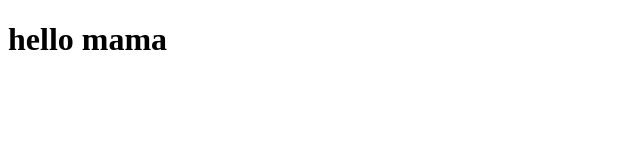
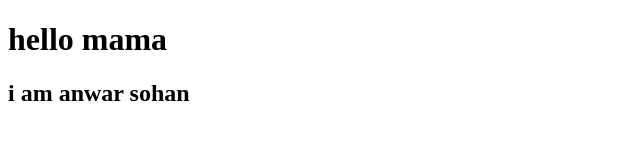
Before and after one commit to Anowar-Hossain/my-first-website, a plain HTML site: page index.html in a window 1280 px wide. Shown: the whole page, without its empty margins (0-640 px from the left). Drawn offline with Linux system fonts and the light colour scheme.

Commit message:
added a header

```diff
--- a/index.html
+++ b/index.html
@@ -7,5 +7,6 @@
 </head>
 <body>
     <h1>hello mama</h1>
+    <h2>i am anwar sohan</h2>
 </body>
 </html>
```
Also changed, not shown: 1 other file.
